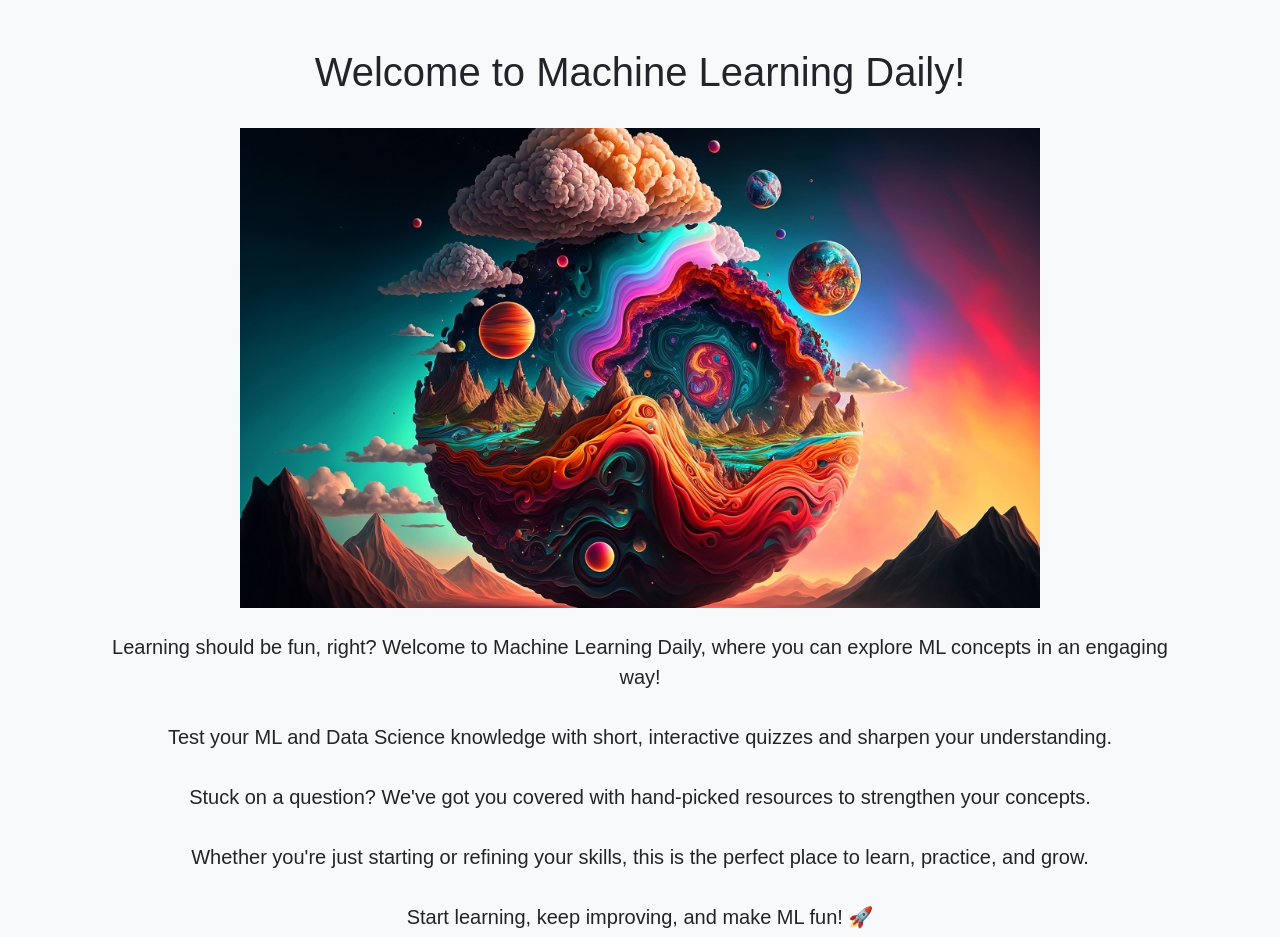
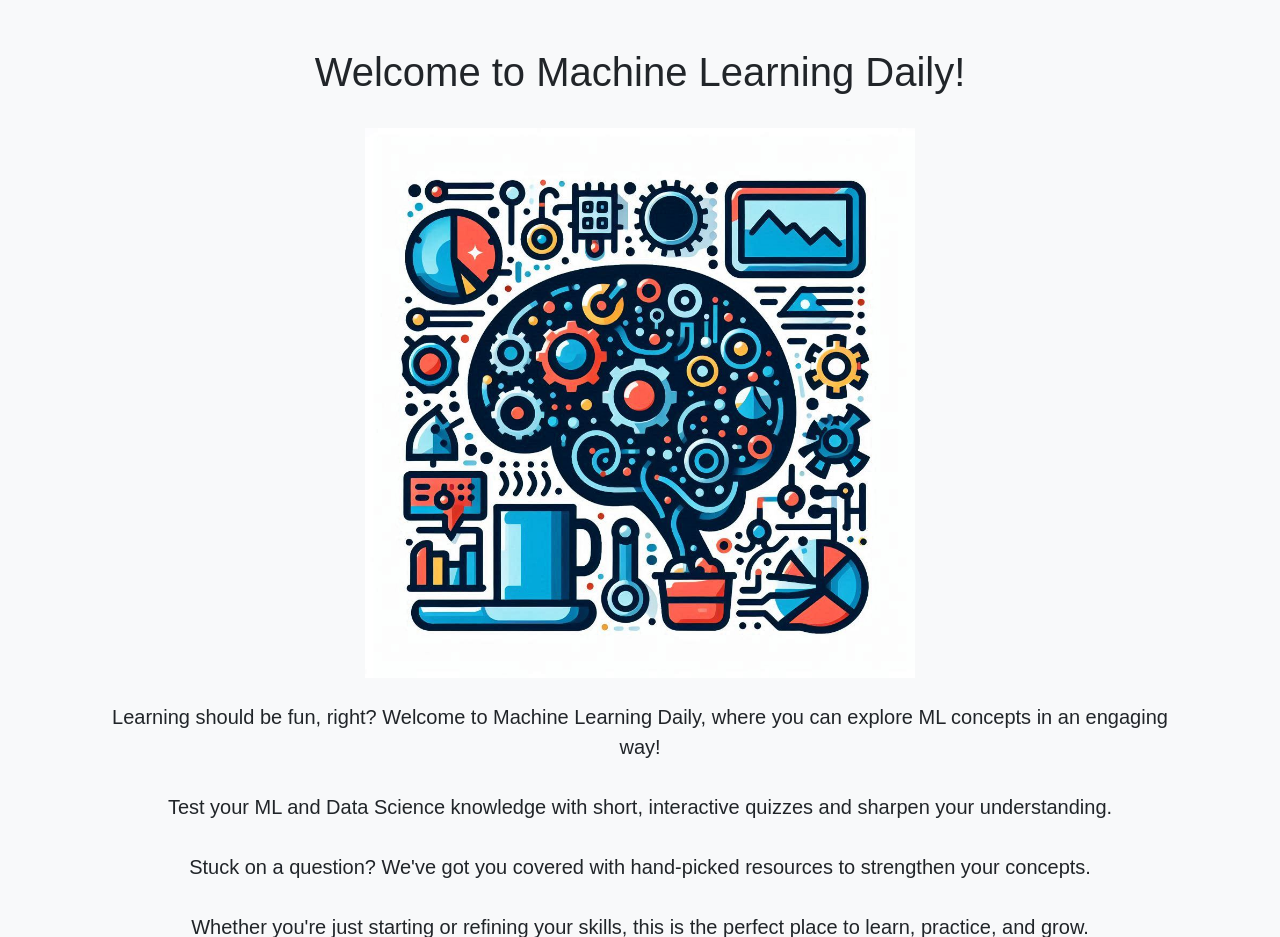
Before and after one commit to nikhil-1e9/machine-learning-daily, a Django app: page / in a window 1280 px wide. Shown: the part 56-993 px from the top of the page. Run offline with Django 4.2, Linux system fonts and the light colour scheme.

Commit message:
Add more content

```diff
--- a/quiz/templates/quiz/home.html
+++ b/quiz/templates/quiz/home.html
@@ -6,8 +6,8 @@
     <div class="text-center my-5">
         <h1>Welcome to Machine Learning Daily!</h1>
 
-        <!-- <img src="{% static 'quiz/images/ml_ai_image.jpg' %}" alt="ML and AI" class="img-fluid my-4" style="max-width: 100%; height: auto;"> -->
-        <img src="{% static 'quiz/images/ml_ai_image.jpg' %}" alt="ML and AI" class="img-fluid my-4" width="800" height="500">
+        <!-- <img src="{% static 'quiz/images/ml_ai_image.png' %}" alt="ML and AI" class="img-fluid my-4" style="max-width: 100%; height: auto;"> -->
+        <img src="{% static 'quiz/images/ml_ai_image.png' %}" alt="ML and AI" class="img-fluid my-4" width="550" height="500">
         <p class="lead">
             Learning should be fun, right? Welcome to Machine Learning Daily,
             where you can explore ML concepts in an engaging way! <br><br>
```
Also changed, not shown: db.sqlite3, static/quiz/images/ml_ai_image.png (added).
